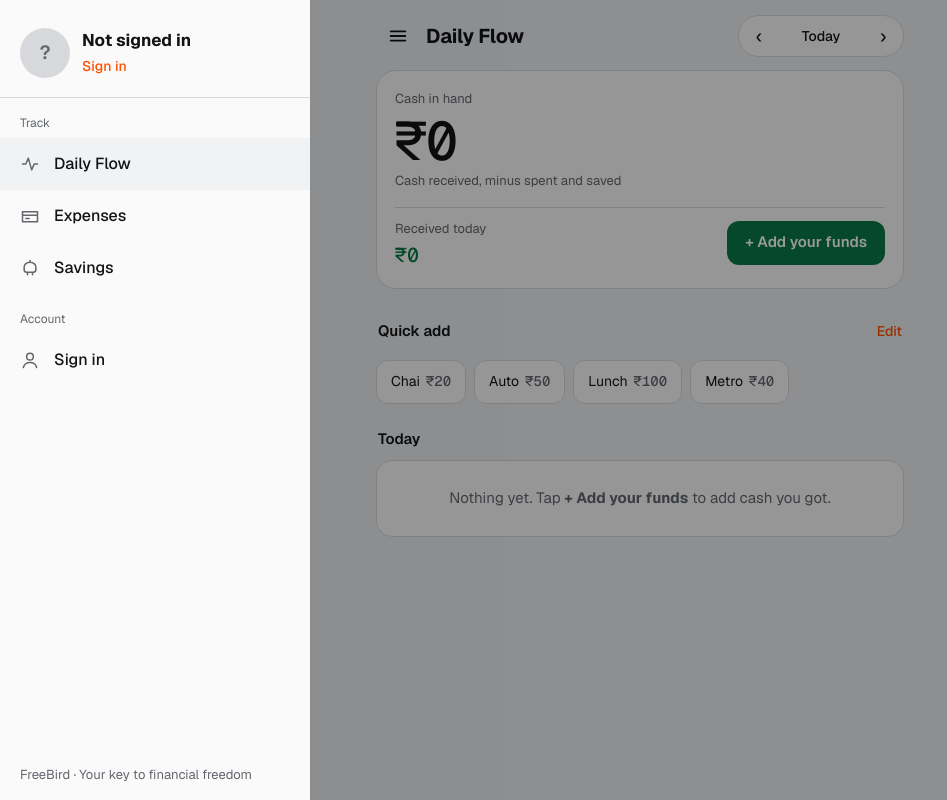
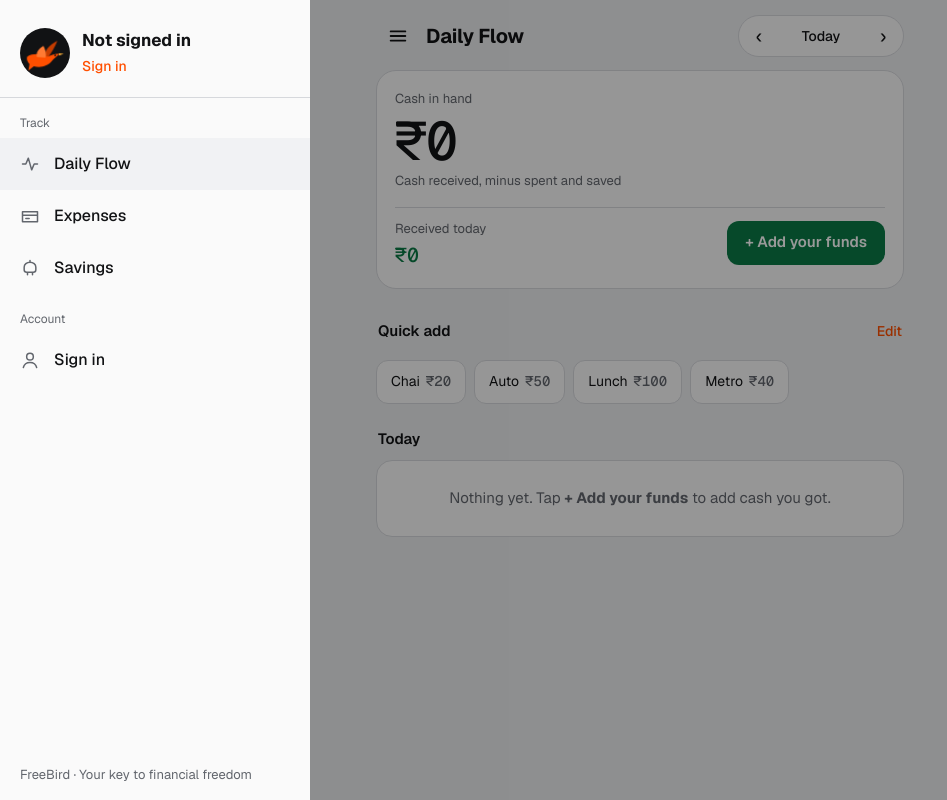
Before and after one commit to Mayank-that/paisa-tracker, a plain HTML site: page index.html in a window 1280 px wide. Both pictures are taken after a click on the button "Open menu". Shown: the whole page, without its empty margins (0-947 px from the left). Drawn offline with nearby package versions, Linux system fonts and the light colour scheme.

Commit message:
Animated bird avatar when signed out
Co-Authored-By: Claude Opus 5.5 <noreply@anthropic.com>
Claude-Session: https://claude.ai/code/session_01X6aR2BwB6ng4LY6ZtdyYky

```diff
--- a/index.html
+++ b/index.html
@@ -118,6 +118,13 @@ h2{font-size:15px;font-weight:600;margin:24px 2px 10px;display:flex;justify-cont
 .pct button.on{background:var(--in);border-color:var(--in);color:#fff}
 .sv{display:grid;grid-template-columns:40px 1fr auto;gap:12px;align-items:center;padding:11px 14px;border-top:1px solid var(--line)}
 .sv:first-child{border-top:0}
+.av.e{background:#111214;overflow:hidden}
+.av .bird{width:44px;height:44px;animation:bfloat 2.4s ease-in-out infinite}
+.av .wf{transform-box:fill-box;transform-origin:50% 100%;animation:flap .6s ease-in-out infinite alternate}
+.av .wb{transform-box:fill-box;transform-origin:10% 100%;animation:flap .6s ease-in-out infinite alternate-reverse}
+@keyframes flap{from{transform:scaleY(1)}to{transform:scaleY(.45)}}
+@keyframes bfloat{0%,100%{transform:translateY(2px)}50%{transform:translateY(-3px)}}
+@media(prefers-reduced-motion:reduce){.av .bird,.av .wf,.av .wb{animation:none}}
 @media(prefers-reduced-motion:reduce){*{transition:none!important}}
 </style>
 </head>
@@ -178,7 +185,7 @@ h2{font-size:15px;font-weight:600;margin:24px 2px 10px;display:flex;justify-cont
 <button class="fab" id="fab" hidden>+ Add</button>
 
 <div class="layer" id="dlayer"><div class="scrim" data-close></div><nav class="drawer" aria-label="Menu">
-  <div class="who"><div class="av e" id="mAv">?</div><div style="min-width:0"><b id="mName">Not signed in</b><button class="link" id="mSign" style="padding:2px 0">Sign in</button></div></div>
+  <div class="who"><div class="av e" id="mAv" aria-hidden="true"></div><div style="min-width:0"><b id="mName">Not signed in</b><button class="link" id="mSign" style="padding:2px 0">Sign in</button></div></div>
   <div class="msec">Track</div>
   <button class="mi" data-v="flow"><svg viewBox="0 0 24 24" fill="none" stroke="currentColor" stroke-width="1.8" stroke-linecap="round" stroke-linejoin="round"><path d="M3 12h4l3-7 4 14 3-7h4"/></svg>Daily Flow</button>
       <button class="mi" data-v="exp"><svg viewBox="0 0 24 24" fill="none" stroke="currentColor" stroke-width="1.8" stroke-linecap="round" stroke-linejoin="round"><path d="M3 7h18v12H3zM3 11h18M7 15h4"/></svg>Expenses</button>
@@ -355,11 +362,12 @@ $('qEdit').onclick=()=>{let list=quick().map(q=>({...q}));
   draw()};
 
 // ---------- Menu & profile ----------
+const BIRD='<svg class="bird" viewBox="12 6 82 82"><path class="wb" d="M50 54 C 52 40, 60 27, 76 18 C 72 30, 66 42, 58 54 Z" fill="#c43c00"/><path d="M20 52 C 30 46, 44 46, 56 52 C 64 50, 72 46, 80 47 C 74 52, 70 56, 66 60 C 58 70, 44 74, 32 70 L 22 78 L 24 66 C 20 62, 18 57, 20 52 Z" fill="#ff4f00"/><path class="wf" d="M38 52 C 36 38, 40 26, 50 16 C 54 30, 56 42, 54 54 Z" fill="#ff7a33"/><path d="M79 46 L 88 47 L 79 50 Z" fill="#ffb43c"/><circle cx="72" cy="49.5" r="1.8" fill="#111214"/></svg>';
 function openMenu(){rWho();document.querySelectorAll('.mi[data-v]').forEach(b=>b.classList.toggle('on',b.dataset.v===cur));$('dlayer').classList.add('open')}
 function closeMenu(){$('dlayer').classList.remove('open')}
 $('burger').onclick=openMenu;
 document.querySelector('.drawer').onclick=e=>{const b=e.target.closest('.mi[data-v]');if(b){closeMenu();setView(b.dataset.v)}};
-function rWho(){const p=S.profile;$('mAv').classList.toggle('e',!p);$('mAv').textContent=p?p.name.split(/\s+/).map(w=>w[0]).join('').slice(0,2).toUpperCase():'?';
+function rWho(){const p=S.profile;$('mAv').classList.toggle('e',!p);if(p)$('mAv').textContent=p.name.split(/\s+/).map(w=>w[0]).join('').slice(0,2).toUpperCase();else $('mAv').innerHTML=BIRD;
   $('mName').textContent=p?p.name:'Not signed in';$('mSign').textContent=p?'Edit profile':'Sign in';$('mProfL').textContent=p?'Profile':'Sign in'}
 $('mSign').onclick=$('mProf').onclick=()=>{closeMenu();profile()};
 function profile(){const p=S.profile||{};let arm=false;
```
